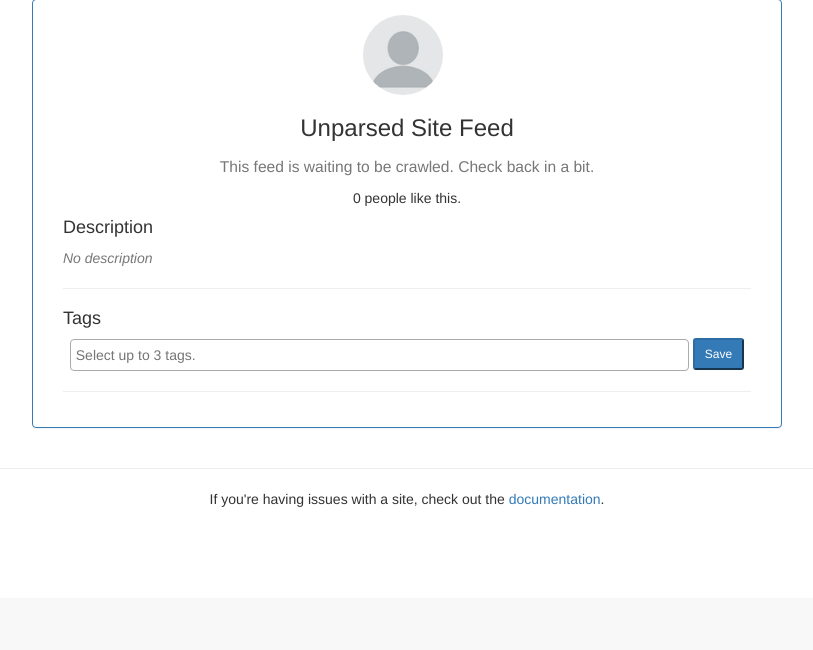
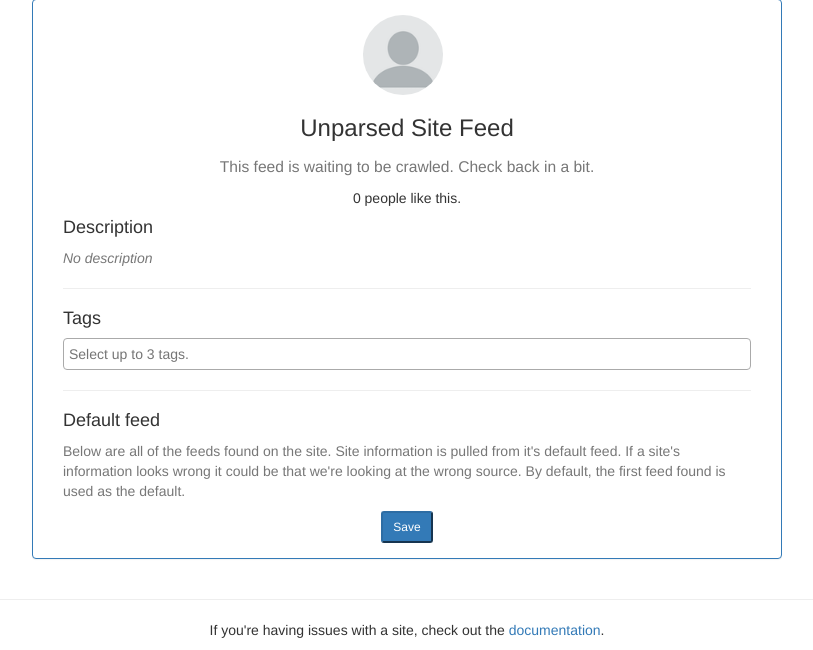
Before and after one commit to BlogHunt/bloghunt-api, a Django app: template users/templates/myfeeds.html in a window 1280 px wide. Shown: the part 202-852 px from the top of the page, without its empty margins (233-1046 px from the left). Before the commit the page ends 709 px from the top, so only its background shows below. Run offline with Django 3.2, Linux system fonts and the light colour scheme; the template is opened without the code that fills it, so the values that code supplies are empty; some libraries are stand-ins or nearby versions.

Commit message:
Adds default selection to feeds.

```diff
--- a/users/templates/myfeeds.html
+++ b/users/templates/myfeeds.html
@@ -153,6 +153,8 @@
                         <div class="text-center container-fluid">
                             {{ total_recommendations|default:"0" }} people like this.
                         </div>
+                        <!-- Update form -->
+                        <form action="{% url 'sites-detail' pk=id format='json' %}" method="PATCH">
                             <div class="text-left">
                                 <div class="h4">
                                     Description
@@ -166,28 +168,32 @@
                                 <div class="h4">
                                     Tags
                                 </div>
-                            <form action="{% url 'sites-detail' pk=id format='json' %}" method="PATCH">
                                 {% csrf_token %}
                                 <div style="margin-bottom:10px;" class="text-center">
                                     <select name="tags" class="form-control site-tags-multiple" multiple="multiple"
-                                        data-placeholder="Select up to 3 tags." style="width:90%">
+                                        data-placeholder="Select up to 3 tags.">
                                     {% for tag in all_tags %}
                                       <option value="{{tag.slug}}" {% if tag in tags %}selected{% endif %}>{{ tag.name }}</option>
                                     {% endfor %}
                                     </select>
-                                    <div class="visible-xs-block" style="height:5px;"/></div>
-                                    <button type="submit" class="btn-sm btn-primary">Save</button>
-                                </div>
-                            </form>
                                 </div>
                                 <hr />
-                        <div class="container-fluid text-right">
+                                <div class="text-left">
+                                    <h4>Default feed</h4>
+                                    <p class="text-muted">
+                                        Below are all of the feeds found on the site.
+                                        Site information is pulled from it's default feed.
+                                        If a site's information looks wrong it could be that
+                                        we're looking at the wrong source.
+                                        By default, the first feed found is used as the default.
+                                    </p>
                                     {% for feed in feeds %}
                                     <div class="row" style="margin-bottom:5px;">
                                         <div class="col-xs-12">
                                             <div class="input-group">
-                                        <span class="input-group-btn">
-                                            <a class="btn btn-default" href="{{ feed.feed_url }}"><i class="fa fa-feed"></i>&nbsp;Feed</a>
+                                                <span class="input-group-addon">
+                                                    <input type="radio" name="default_feed" value="{{ feed.feed_url }}"
+                                                        {%if feed.feed_url == default_feed.feed_url %}checked{% endif %}>
                                                 </span>
                                                 <input type="text" value="{{ feed.feed_url }}" disabled class="form-control">
                                             </div>
@@ -195,6 +201,9 @@
                                     </div>
                                     {% endfor %}
                                 </div>
+                            </div>
+                            <button type="submit" class="btn-sm btn-primary">Save</button>
+                        </form>
                     </div>
                  </div>
             </div>
```
Also changed, not shown: feeds/models.py (+5 -10 lines), users/serializers.py (+18 -4 lines), feeds/migrations/0002_feed_is_default.py (added), feeds/migrations/0003_auto_20170903_1902.py (added). Lines whose indentation alone changed are shown as unchanged.
